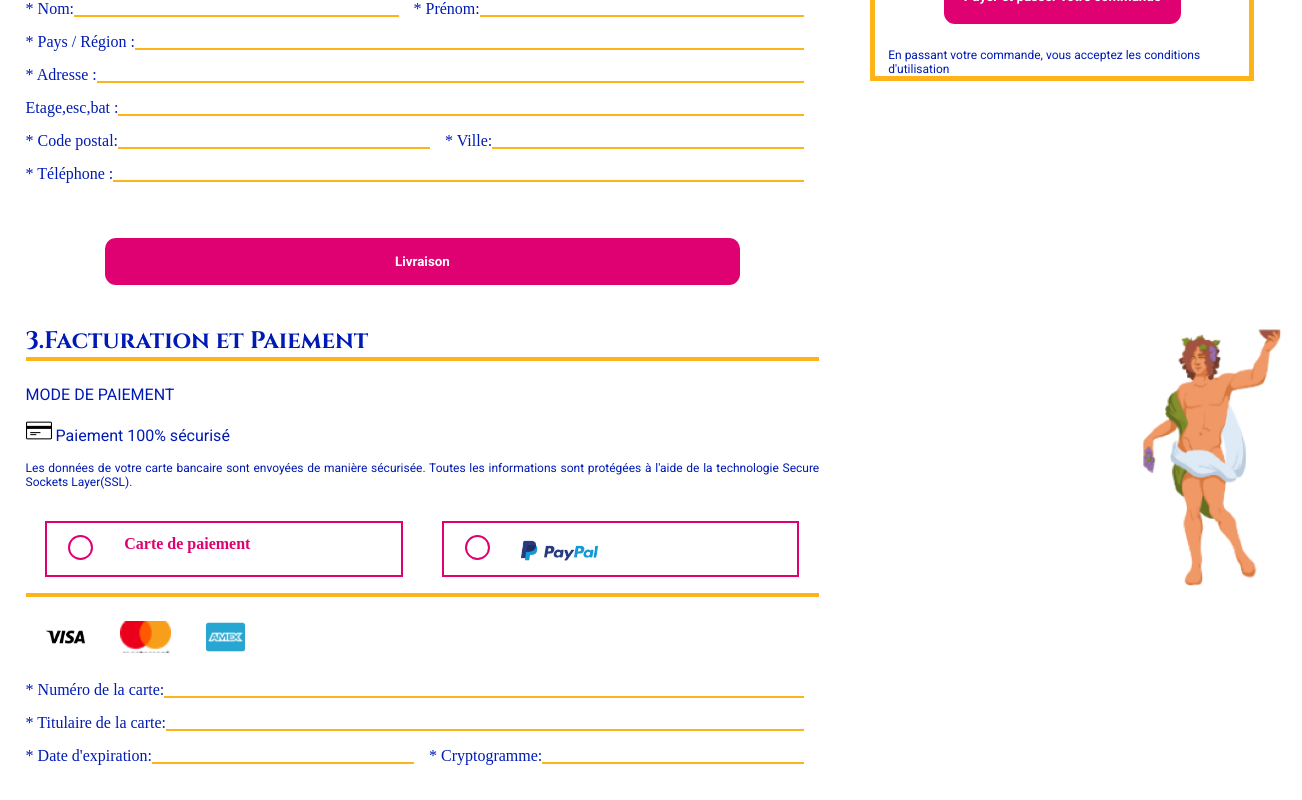
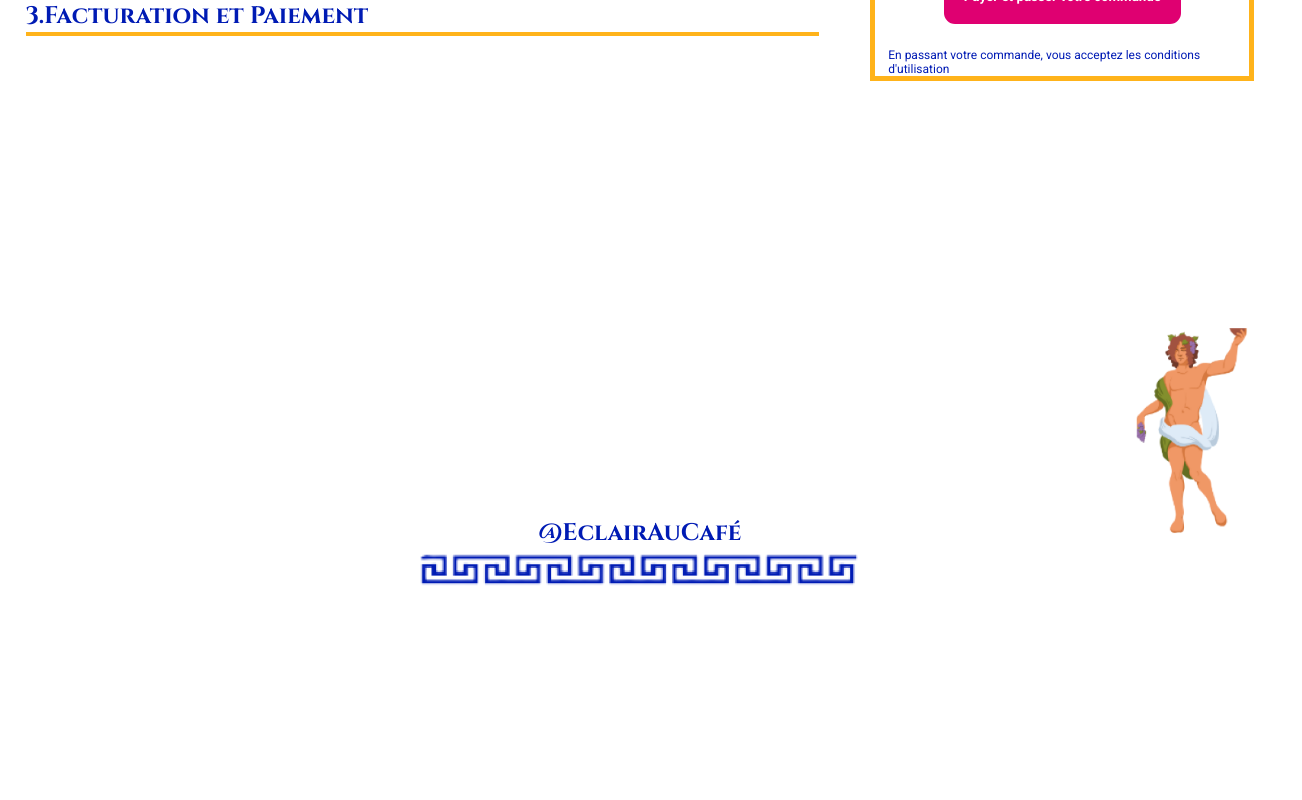
Before and after one commit to Chlopes92/OdysseeCulinaire, a React (Create React App) app: page /form in a window 1280 px wide. Shown: the part 520-1320 px from the top of the page, 1302 px wide, since content can reach past the window. After the commit the page ends 1178 px from the top, so only its background shows below. Built offline with nearby package versions, Linux system fonts and the light colour scheme.

Commit message:
travail sur le formulaire dépliant

```diff
--- a/src/pages/FormPage.module.css
+++ b/src/pages/FormPage.module.css
@@ -277,7 +277,12 @@ border: var(--gold) solid 0.2px;
 /* Dyonisos */
 
 .dyonisos{
-    width: 15vw;
+    width: 12vw;
     margin: 30vh;
     object-fit: contain;
 }
+
+/*Button */
+.buttonClicked {
+    opacity: 40%;
+}
--- a/src/pages/FormPage.tsx
+++ b/src/pages/FormPage.tsx
@@ -4,6 +4,7 @@ import style from "./FormPage.module.css";
 import { Link, NavLink } from "react-router-dom";
 import { useCartContext } from "contexts/Cart.context";
 import Button from "components/Button/Button";
+import { useState } from "react";
 
 
 
@@ -25,10 +26,21 @@ type FormValues = {
 
 const FormPage = () => {
 
-    const { register, handleSubmit, formState: { errors, isValid } } = useForm<FormValues>();
+    const { register, handleSubmit, trigger, formState: { errors, isValid, isDirty } } = useForm<FormValues>();
     const { products, removeProduct, getTotalPrice } = useCartContext();
     const total = getTotalPrice();
-    console.log("isValid", isValid);
+
+    /* Condition pour afficher le formulaire Expedition et Livraison */
+    const [emailValid, setEmail] = useState(false);
+    const emailIsValid = () => {
+        setEmail(true);
+    }
+
+    /* Condition pour afficher le formulaire Paiement et facturation */
+    const [deliveryValid, setDelivery] = useState(false);
+    const deliveryIsValid = () => {
+        setDelivery(true);
+    }
 
 
     return (
@@ -39,65 +51,83 @@ const FormPage = () => {
             <div className={style.page} >
 
                 <section className={style.formulaire}>
-                    {/* Coordonnées */}
+
+                    {/* Partie Coordonnées */}
                     <h2>1.Coordonnées</h2>
                     <hr />
                     <p className={style.small}> Veuillez saisir votre adresse e-mail pour continuer en tant que nouveau client ou vous connecter à votre compte personnel.</p>
 
-                    <PaymentForm onSubmit={handleSubmit((data) => {
-                        console.log("data", data)
-                    })}>
-                        <div className={style.flex}>
-                            <label htmlFor="email">*Email:</label>
-                            {/* {required : "Ce champ est obligatoire"} permet d'avoir le focus sur l'input et rend le champ obligatoire */}
-                            <input {...register("email", {
-                                required: "Ce champ est obligatoire", pattern: {
-                                    value: /^(([^<>()[\]\\.,;:\s@"]+(\.[^<>()[\]\\.,;:\s@"]+)*)|(".+"))@((\[[0-9]{1,3}\.[0-9]{1,3}\.[0-9]{1,3}\.[0-9]{1,3}])|(([a-zA-Z\-0-9]+\.)+[a-zA-Z]{2,}))$/,
-                                    message: 'Veuillez saisir une adresse mail valide',
-                                }
-                            })} id="email" />
-                            {errors.email && <p className={style.errorMessage}>{errors.email.message}</p>}
-                        </div>
-
-                        <button type="submit">Envoyer</button>
-                    </PaymentForm>
-
-
-                    {/* Expedition et Livraison */}
-                    <h2>2.Expédition et Livraison</h2>
-                    <hr />
-                    <p className={style.small}> Tous les champs (*) sont obligatoires.</p>
-
+                    {/* Formulaire Coordonnées */}
                     <PaymentForm onSubmit={handleSubmit((data) => {
                         console.log("data", data)
                     })}>
                         <div>
                             <div className={style.flex}>
+                                <label htmlFor="email">*Email:</label>
+                                {/* {required : "Ce champ est obligatoire"} permet d'avoir le focus sur l'input et rend le champ obligatoire */}
+                                <input {...register("email", {
+                                    required: "L'email est obligatoire", pattern: {
+                                        value: /^(([^<>()[\]\\.,;:\s@"]+(\.[^<>()[\]\\.,;:\s@"]+)*)|(".+"))@((\[[0-9]{1,3}\.[0-9]{1,3}\.[0-9]{1,3}\.[0-9]{1,3}])|(([a-zA-Z\-0-9]+\.)+[a-zA-Z]{2,}))$/,
+                                        message: 'Veuillez saisir une adresse mail valide',
+                                    }
+                                })} id="email" />
+                            </div>
+                            {errors.email && <p className={style.errorMessage}>{errors.email.message}</p>}
+                        </div>
+
+                        {!emailValid
+                            ? <button type="button" onClick={async () => {
+                                const output = await trigger("email")
+                                if (output) emailIsValid()
+                            }}>Envoyer</button>
+                            : <button disabled type="button" className={style.buttonClicked}>Envoyer</button>
+                        }
+
+
+                    </PaymentForm>
+
+
+                    {/* Partie Expedition et Livraison */}
+                    <h2>2.Expédition et Livraison</h2>
+                    <hr />
+                    <p className={style.small}> Tous les champs (*) sont obligatoires.</p>
+
+                    {/* Formulaire Expedition et Livraison */}
+                    {(emailValid) && <PaymentForm onSubmit={handleSubmit((data) => {
+                        console.log("data", data)
+                    })}>
+
+
+                        <div>
+
+                            <div className={style.flex}>
 
                                 {/* Nom */}
+
                                 <label htmlFor="nom">* Nom:</label>
-                                <input {...register("nom", { required: "Ce champ est obligatoire" })} id="nom" />
-                                {errors.nom && <p className={style.errorMessage}>{errors.nom.message}</p>}
+                                <input {...register("nom", { required: "Le Nom est obligatoire" })} id="nom" />
 
                                 {/* Prenom */}
                                 <label htmlFor="prenom">* Prénom:</label>
-                                <input {...register("prenom", { required: "Ce champ est obligatoire" })} id="prenom" />
+                                <input {...register("prenom", { required: "Le Prénom est obligatoire" })} id="prenom" />
+                            </div>
                             {errors.prenom && <p className={style.errorMessage}>{errors.prenom.message}</p>}
-                            </div>
+                            {errors.nom && <p className={style.errorMessage}>{errors.nom.message}</p>}
+
 
                             {/* Pays */}
                             <div className={style.flex}>
                                 <label htmlFor="pays">* Pays / Région :</label>
-                                <input {...register("pays", { required: "Ce champ est obligatoire" })} id="pays" />
+                                <input {...register("pays", { required: "Le Pays est obligatoire" })} id="pays" />
+                            </div>
                             {errors.pays && <p className={style.errorMessage}>{errors.pays.message}</p>}
-                            </div>
 
                             {/* Adresse */}
                             <div className={style.flex}>
                                 <label htmlFor="adresse">* Adresse :</label>
-                                <input {...register("adresse", { required: "Ce champ est obligatoire" })} id="adresse" />
+                                <input {...register("adresse", { required: "L'Adresse est obligatoire" })} id="adresse" />
+                            </div>
                             {errors.adresse && <p className={style.errorMessage}>{errors.adresse.message}</p>}
-                            </div>
 
 
                             {/* Compléments d'adresse */}
@@ -109,31 +139,48 @@ const FormPage = () => {
                             <div className={style.flex}>
                                 {/* Code Postal */}
                                 <label htmlFor="codePostal">* Code postal:</label>
-                                <input {...register("codePostal", { required: "Ce champ est obligatoire", minLength: { value: 5, message: "Vous avez renseigné moins de 5 caractères pour le code postal" } })} id="codePostal" />
-                                {errors.codePostal && <p className={style.errorMessage}>{errors.codePostal.message}</p>}
+                                <input {...register("codePostal", { required: "Le Code Postal est obligatoire", minLength: { value: 5, message: "Vous avez renseigné moins de 5 caractères pour le code postal" } })} id="codePostal" />
+
 
                                 {/* Ville */}
                                 <label htmlFor="ville">* Ville:</label>
-                                <input {...register("ville", { required: "Ce champ est obligatoire" })} id="ville" />
-                                {errors.ville && <p className={style.errorMessage}>{errors.ville.message}</p>}
+                                <input {...register("ville", { required: "La Ville est obligatoire" })} id="ville" />
 
                             </div>
+                            {errors.ville && <p className={style.errorMessage}>{errors.ville.message}</p>}
+                            {errors.codePostal && <p className={style.errorMessage}>{errors.codePostal.message}</p>}
 
 
                             {/* Téléphone */}
                             <div className={style.flex}>
                                 <label htmlFor="telephone">* Téléphone :</label>
-                                <input {...register("telephone", { required: "Ce champ est obligatoire" })} id="telephone" />
+                                <input {...register("telephone", { required: "Le Téléphone est obligatoire" })} id="telephone" />
+                            </div>
                             {errors.telephone && <p className={style.errorMessage}>{errors.telephone.message}</p>}
                         </div>
-                        </div>
 
-                        <button type="submit">Livraison</button>
+
+                        {!deliveryValid
+                            ? <button type="button" onClick={async () => {
+                                const output = await trigger(["nom", "prenom", "pays", "adresse", "etage", "codePostal", "ville", "telephone"]);
+                                if (output) {
+                                    deliveryIsValid()
+                                }
+                            }}>Livraison</button>
+                            : <button disabled type="button" className={style.buttonClicked}>Livraison</button>}
+
+
                     </PaymentForm>
+                    }
 
-                    {/* Facturation et paiement */}
+
+
+                    {/* Partie Facturation et paiement */}
                     <h2>3.Facturation et Paiement</h2>
                     <hr />
+
+                    {(deliveryValid) &&
+                        <div>
                             <div className={style.infosPayment}>
                                 <p>MODE DE PAIEMENT</p>
                                 <p><img src="image\icons\credit-card.png" alt="carte bleue" /> Paiement 100% sécurisé</p>
@@ -173,8 +220,7 @@ const FormPage = () => {
                                 <img src="image\icons\amex.png" alt="amex" />
                             </div>
 
-
-
+                            {/* Formulaire de Facturation et paiement */}
                             <PaymentForm onSubmit={handleSubmit((data) => {
                                 console.log("data", data)
                             })}>
@@ -184,20 +230,20 @@ const FormPage = () => {
                                     <div className={style.flex}>
                                         <label htmlFor="cartNumber">* Numéro de la carte:</label>
                                         <input {...register("cartNumber", {
-                                    required: "Ce champ est obligatoire", pattern: {
+                                            required: "Le Numéro de carte est obligatoire", pattern: {
                                                 value: /^[0-9]{16}$/,
                                                 message: "Veuillez renseigner les 16 chiffres figurant au recto de votre carte",
                                             }
                                         })} id="cartNumber" />
+                                    </div>
                                     {errors.cartNumber && <p className={style.errorMessage}>{errors.cartNumber.message}</p>}
-                            </div>
 
                                     {/* Titulaire de la carte */}
                                     <div className={style.flex}>
                                         <label htmlFor="titulaire">* Titulaire de la carte:</label>
-                                <input {...register("titulaire", { required: "Ce champ est obligatoire" })} id="titulaire" />
+                                        <input {...register("titulaire", { required: "Le Nom Prénom du titulaire de la carte est obligatoire" })} id="titulaire" />
+                                    </div>
                                     {errors.titulaire && <p className={style.errorMessage}>{errors.titulaire.message}</p>}
-                            </div>
 
 
 
@@ -206,18 +252,17 @@ const FormPage = () => {
                                         {/* Date d'expiration de la carte */}
                                         <label htmlFor="expirationDate">* Date d'expiration:</label>
                                         <input {...register("expirationDate", {
-                                    required: "Ce champ est obligatoire",
+                                            required: "La date d'expiration est obligatoire",
                                             pattern: {
                                                 value: /^(0[1-9]|1[0-2])\/?([0-9]{2})$/,
                                                 message: "Veuillez renseigner une date au format 01/01"
                                             }
                                         })} id="expirationDate" />
-                                {errors.expirationDate && <p className={style.errorMessage}>{errors.expirationDate.message}</p>}
 
                                         {/* Cryptogramme */}
                                         <label htmlFor="cryptogramme">* Cryptogramme:</label>
                                         <input {...register("cryptogramme", {
-                                    required: "Ce champ est obligatoire", pattern: {
+                                            required: "Le Cryptogramme est obligatoire", pattern: {
                                                 value: /^[0-9]{3}$/,
                                                 message: "Veuillez renseigner les 3 chiffres figurant au verso de votre carte",
                                             }
@@ -225,8 +270,7 @@ const FormPage = () => {
 
 
                                     </div>
-
-
+                                    {errors.expirationDate && <p className={style.errorMessage}>{errors.expirationDate.message}</p>}
                                     {errors.cryptogramme && <p className={style.errorMessage}>{errors.cryptogramme.message}</p>}
 
                                 </div>
@@ -239,6 +283,9 @@ const FormPage = () => {
                             </PaymentForm>
                             <p className={style.small}>En cliquant sur «Payer», je confirme avoir lu et accepté les conditions générales de vente et j'accepte le traitement de mes données personnelles par LOdyssée Culinaire dans les thermes énoncés des conditions générales de vente, dans les objectifs détaillés de votre Déclaration de Confidentialité et dans la gestion de ma commande. Si j'ai moins de 16 ans, je confirme avoir le consentement parental pour divulguer mes données personnelles. Conformément aux lois et réglementations en vigueur, vous avez le droit d'accéder, de corriger et de supprimer toutes les données qui peuvent vous concerner. Vous pouvez également nous demander de ne pas vous envoyer de communications personnalisées sur nos produits et services. Ce droit peut être exercé à tout moment en nous envoyant un avis à notre section Contact dans notre Déclaration de Confidentialité.
                             </p>
+                        </div>
+                    }
+
                 </section>
 
 
@@ -247,6 +294,8 @@ const FormPage = () => {
 
                     <article className={style.cart}>
                         <h3>Votre commande</h3>
+
+                        {/* Affiche les articles du panier */}
                         <div className={style.productCard}>
                             {products.map((p) =>
                                 <article>
@@ -262,10 +311,7 @@ const FormPage = () => {
                                     </div>
                                     <button onClick={() => removeProduct(p.product)}>SUPPRIMER</button>
                                 </article>
-
                             )}
-
-
                         </div>
                     </article>
 
@@ -298,12 +344,11 @@ const FormPage = () => {
                             <p>1.50 €</p>
                         </div>
 
-                        {isValid
+                        {/* Bouton ne fonctionne que si tout le formulaire est valide */}
+                        {(isValid && deliveryValid)
                             ? (<NavLink to="/order"><Button title="Payer et passer votre commande" /></NavLink>)
                             : <Button title="Payer et passer votre commande" />
                         }
-
-
 
                         <p className={style.small}>En passant votre commande, vous acceptez les conditions d'utilisation
                         </p>
```
Lines whose indentation alone changed are shown as unchanged.
